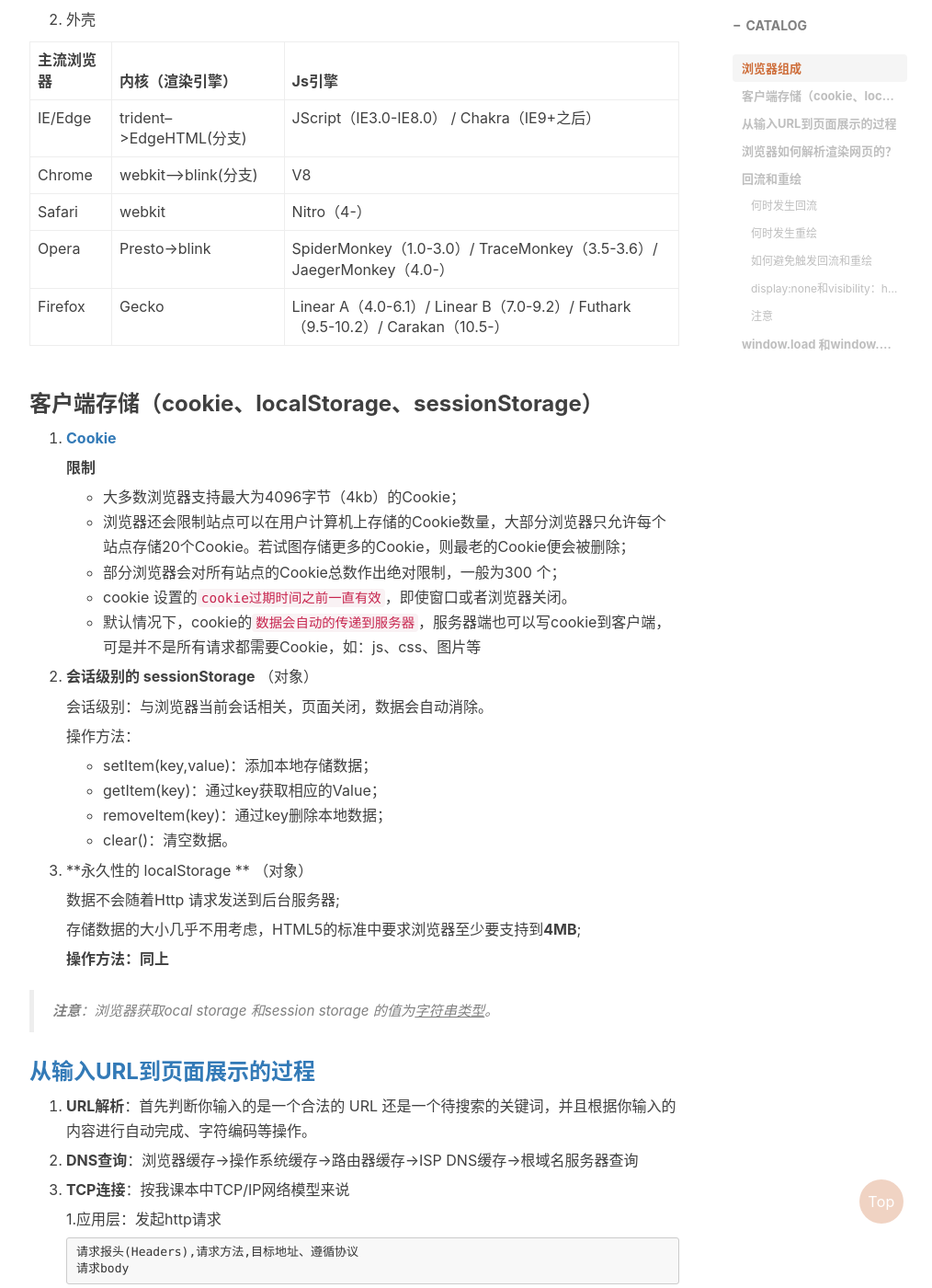
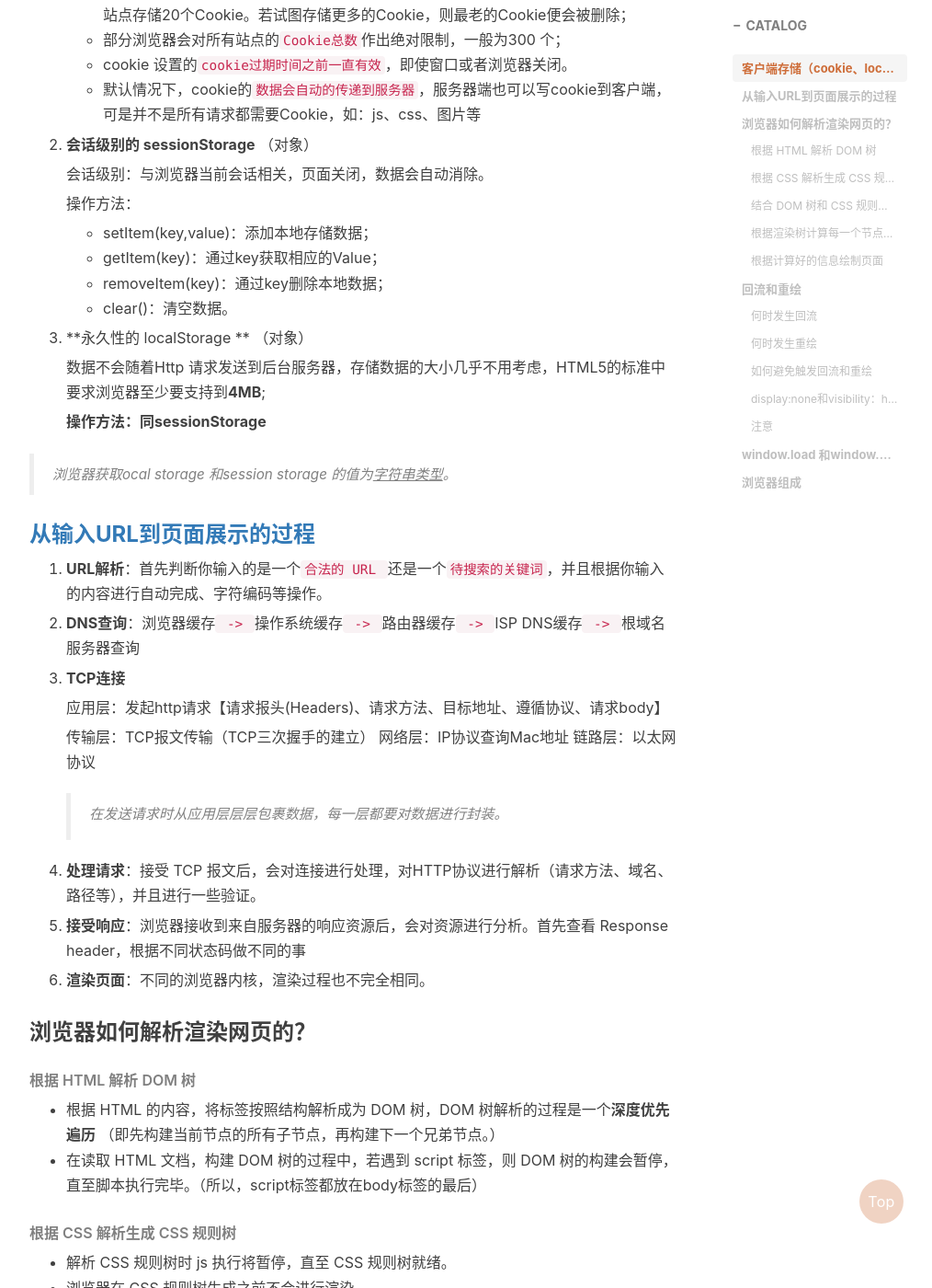
Before and after one commit to KAngJoin/KAngJoin.github.io, a Jekyll site: the page built from _posts/2020-03-15-面试-Browser.md, in a window 1280 px wide and 1400 px high, scrolled down 725 px. Shown: the whole window at 92% size, without its empty margins (233-1247 px from the left). Built offline with Jekyll 4.4.1, drawn with Linux system fonts in a browser that asks for light colours; nearby versions of some CDN libraries; comment, search, counter and statistics services are not loaded; some of the changed text lies outside the part shown.

Commit message:
browser
review-update

````diff
--- a/_posts/2020-03-15-面试-Browser.md
+++ b/_posts/2020-03-15-面试-Browser.md
@@ -10,34 +10,15 @@
     - 复习
 ---
 
-### 浏览器组成
-
-1. 内核
-
-   - 渲染引擎GUI
-   - JS引擎
-
-   **二者互斥**
-
-2. 外壳
-
-| 主流浏览器   | 内核（渲染引擎）               | Js引擎                                     |
-| ------- | ---------------------- | ---------------------------------------- |
-| IE/Edge | trident-->EdgeHTML(分支) | JScript（IE3.0-IE8.0） / Chakra（IE9+之后）    |
-| Chrome  | webkit-->blink(分支)     | V8                                       |
-| Safari  | webkit                 | Nitro（4-）                                |
-| Opera   | Presto->blink          | SpiderMonkey（1.0-3.0）/ TraceMonkey（3.5-3.6）/ JaegerMonkey（4.0-） |
-| Firefox | Gecko                  | Linear A（4.0-6.1）/ Linear B（7.0-9.2）/ Futhark（9.5-10.2）/ Carakan（10.5-） |
-
 ### 客户端存储（cookie、localStorage、sessionStorage）
 
 1. **[Cookie](https://www.nowcoder.com/ta/front-end-interview/review?tpId=10&tqId=11077&query=&asc=true&order=&page=1)**
 
    **限制**
 
-   - 大多数浏览器支持最大为4096字节（4kb）的Cookie；
-   - 浏览器还会限制站点可以在用户计算机上存储的Cookie数量，大部分浏览器只允许每个站点存储20个Cookie。若试图存储更多的Cookie，则最老的Cookie便会被删除；
-   - 部分浏览器会对所有站点的Cookie总数作出绝对限制，一般为300 个；
+   - 大多数浏览器支持最大为4095字节（`4kb`）的Cookie；
+   - 浏览器还会限制站点可以在用户计算机上`存储的Cookie数量`，大部分浏览器只允许每个站点存储20个Cookie。若试图存储更多的Cookie，则最老的Cookie便会被删除；
+   - 部分浏览器会对所有站点的`Cookie总数`作出绝对限制，一般为300 个；
    - cookie 设置的`cookie过期时间之前一直有效`，即使窗口或者浏览器关闭。
    - 默认情况下，cookie的`数据会自动的传递到服务器`，服务器端也可以写cookie到客户端，可是并不是所有请求都需要Cookie，如：js、css、图片等
 
@@ -54,63 +35,57 @@
 
 3. **永久性的 localStorage ** （对象）
 
-   数据不会随着Http 请求发送到后台服务器;
+   数据不会随着Http 请求发送到后台服务器，存储数据的大小几乎不用考虑，HTML5的标准中要求浏览器至少要支持到**4MB**;
 
-   存储数据的大小几乎不用考虑，HTML5的标准中要求浏览器至少要支持到**4MB**;
+   **操作方法：同sessionStorage**
 
-   **操作方法：同上**
-
-> **注意**：浏览器获取ocal storage 和session storage 的值为<u>字符串类型</u>。
+> 浏览器获取ocal storage 和session storage 的值为<u>字符串类型</u>。
 
 ### [从输入URL到页面展示的过程](https://juejin.im/post/5c773dd251882519610194c1)
 
-1. **URL解析**：首先判断你输入的是一个合法的 URL 还是一个待搜索的关键词，并且根据你输入的内容进行自动完成、字符编码等操作。
+1. **URL解析**：首先判断你输入的是一个`合法的 URL `还是一个`待搜索的关键词`，并且根据你输入的内容进行自动完成、字符编码等操作。
 
-2. **DNS查询**：浏览器缓存->操作系统缓存->路由器缓存->ISP DNS缓存->根域名服务器查询
+2. **DNS查询**：浏览器缓存` -> `操作系统缓存` -> `路由器缓存` -> `ISP DNS缓存` -> `根域名服务器查询
 
-3. **TCP连接**：按我课本中TCP/IP网络模型来说
+3. **TCP连接**
 
-   1.应用层：发起http请求
+   应用层：发起http请求【请求报头(Headers)、请求方法、目标地址、遵循协议、请求body】
 
-   ```
-   请求报头(Headers),请求方法,目标地址、遵循协议
-   请求body
-   ```
+   传输层：TCP报文传输（TCP三次握手的建立）
+   网络层：IP协议查询Mac地址
+   链路层：以太网协议
 
-   2.传输层：TCP报文传输（TCP三次握手的建立）
-   3.网络层：IP协议查询Mac地址
-   4.链路层：以太网协议
-   在发送请求时从应用层层层包裹数据，每一层都要对数据进行封装。
+   > 在发送请求时从应用层层层包裹数据，每一层都要对数据进行封装。
 
 4. **处理请求**：接受 TCP 报文后，会对连接进行处理，对HTTP协议进行解析（请求方法、域名、路径等），并且进行一些验证。
 
-5. **接受响应**：浏览器接收到来自服务器的响应资源后，会对资源进行分析。首先查看 Response header，根据不同状态码做不同的事（比如上面提到的重定向）
+5. **接受响应**：浏览器接收到来自服务器的响应资源后，会对资源进行分析。首先查看 Response header，根据不同状态码做不同的事
 
 6. **渲染页面**：不同的浏览器内核，渲染过程也不完全相同。
 
 ### 浏览器如何解析渲染网页的？
 
-1. 根据 HTML 解析 DOM 树
+###### 根据 HTML 解析 DOM 树
 
-- 根据 HTML 的内容，将标签按照结构解析成为 DOM 树，DOM 树解析的过程是一个深度优先遍历。即先构建当前节点的所有子节点，再构建下一个兄弟节点。
-- 在读取 HTML 文档，构建 DOM 树的过程中，若遇到 script 标签，则 DOM 树的构建会暂停，直至脚本执行完毕。
+- 根据 HTML 的内容，将标签按照结构解析成为 DOM 树，DOM 树解析的过程是一个**深度优先遍历** （即先构建当前节点的所有子节点，再构建下一个兄弟节点。）
+- 在读取 HTML 文档，构建 DOM 树的过程中，若遇到 script 标签，则 DOM 树的构建会暂停，直至脚本执行完毕。（所以，script标签都放在body标签的最后）
 
-1. 根据 CSS 解析生成 CSS 规则树
+###### 根据 CSS 解析生成 CSS 规则树
 
 - 解析 CSS 规则树时 js 执行将暂停，直至 CSS 规则树就绪。
 - 浏览器在 CSS 规则树生成之前不会进行渲染。
 
-1. 结合 DOM 树和 CSS 规则树，生成渲染树
+###### 结合 DOM 树和 CSS 规则树，生成渲染树(render)
 
 - DOM 树和 CSS 规则树全部准备好了以后，浏览器才会开始构建渲染树。
-- 精简 CSS 并可以加快 CSS 规则树的构建，从而加快页面相应速度。
+- 精简 CSS 可加快 CSS 规则树的构建，从而加快页面相应速度。
 
-1. 根据渲染树计算每一个节点的信息（布局）
+###### 根据渲染树计算每一个节点的信息（布局）
 
 - 布局：通过渲染树中渲染对象的信息，计算出每一个渲染对象的位置和尺寸
 - 回流：在布局完成后，发现了某个部分发生了变化影响了布局，那就需要倒回去重新渲染。
 
-1. 根据计算好的信息绘制页面
+###### 根据计算好的信息绘制页面
 
 - 绘制阶段，系统会遍历呈现树，并调用呈现器的“paint”方法，将呈现器的内容显示在屏幕上。
 - 重绘：某个元素的背景颜色，文字颜色等，不影响元素周围或内部布局的属性，将只会引起浏览器的重绘。
@@ -210,8 +185,8 @@
 ### window.load 和window.onload 有什么区别
 
 - window.load
-  - 必须等待网页中所有的内容加载完毕后 ( 包括图片 ) 才能执行
-  - 只能同时编写一个
+  - 必须等待网页中`所有的内容加载完毕后 ( 包括图片等资源 )` 才能执行
+  - 只能同时编写`一个`
   - window是js中的顶层对象，window.load=aa() 相当\<boy onload=aa()\>
 
 
@@ -230,3 +205,21 @@
 };
 window.load()
 ```
+### 浏览器组成
+
+1. 内核
+
+   - 渲染引擎GUI
+   - JS引擎
+
+   **二者互斥**
+
+2. 外壳
+
+| 主流浏览器   | 内核（渲染引擎）               | Js引擎                                     |
+| ------- | ---------------------- | ---------------------------------------- |
+| IE/Edge | trident-->EdgeHTML(分支) | JScript（IE3.0-IE8.0） / Chakra（IE9+之后）    |
+| Chrome  | webkit-->blink(分支)     | V8                                       |
+| Safari  | webkit                 | Nitro（4-）                                |
+| Opera   | Presto->blink          | SpiderMonkey（1.0-3.0）/ TraceMonkey（3.5-3.6）/ JaegerMonkey（4.0-） |
+| Firefox | Gecko                  | Linear A（4.0-6.1）/ Linear B（7.0-9.2）/ Futhark（9.5-10.2）/ Carakan（10.5-） |
--- /dev/null
+++ b/_posts/2020-03-20-ajax.md
@@ -0,0 +1,22 @@
+---
+layout: post
+title: Ajax
+subtitle: 局部更新、异步更新
+date: 2020-03-30
+author: dukang
+header-img: img/smile.jpg
+catalog: true
+tags:
+    - Other
+---
+
+### 导读
+
+[Ajax](https://developer.mozilla.org/zh-CN/docs/Web/Guide/AJAX)（Asynchronous  Javascript And XML，异步 JavaScript 和 XML），是指一种创建交互式、快速动态网页应用的网页开发技术。
+
+###### feature
+
+1. 可以在不重新加载整个网页的情况下，对网页的某部分进行更新。【局部】
+2. 通过在后台与服务器进行少量数据交换，Ajax 可以使网页实现异步更新。【异步】
+
+> [JSON和XML](http://dukangblog.top/2020/03/21/xml-json/)都被用于在Ajax模型中打包信息【数据交换】。
````
